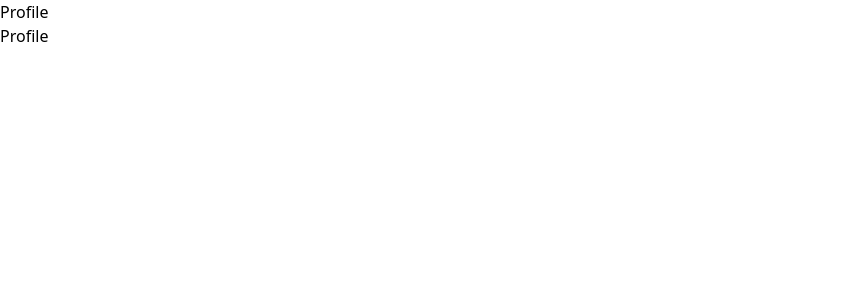
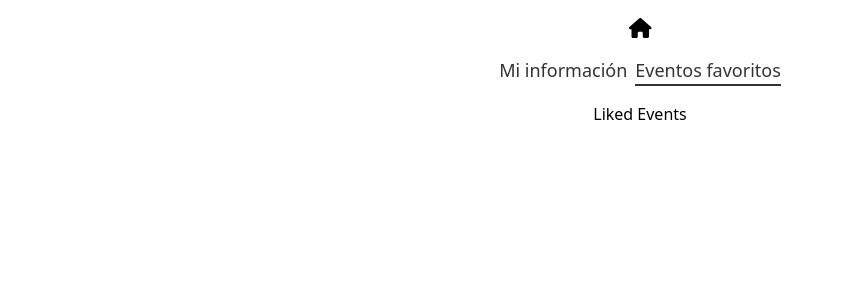
Before and after one commit to m4x1-VF/ticketmaster-events, a React (Vite) app: page /profile/liked-events in a window 1280 px wide. Shown: the top 300 px of the page, without its empty margins (0-843 px from the left). Built offline with nearby package versions, Linux system fonts and the light colour scheme.

Commit message:
Implementación de Tabs

```diff
--- a/package.json
+++ b/package.json
@@ -10,6 +10,10 @@
     "preview": "vite preview"
   },
   "dependencies": {
+    "@fortawesome/fontawesome-svg-core": "^6.4.2",
+    "@fortawesome/free-brands-svg-icons": "^6.4.2",
+    "@fortawesome/free-regular-svg-icons": "^6.4.2",
+    "@fortawesome/free-solid-svg-icons": "^6.4.2",
     "date-fns": "^2.30.0",
     "react": "^18.2.0",
     "react-dom": "^18.2.0",
--- a/src/components/Navbar/index.jsx
+++ b/src/components/Navbar/index.jsx
@@ -1,4 +1,8 @@
+import { faUser } from "@fortawesome/free-solid-svg-icons";
+import { FontAwesomeIcon } from "@fortawesome/react-fontawesome";
+
 import { useState } from "react";
+import { Link } from "react-router-dom";
 
 const Navbar = ({ onSearch }) => {
   const [search, setSearch] = useState("");
@@ -25,6 +29,14 @@ const Navbar = ({ onSearch }) => {
           value={search}
           className="text-[16px] py-[6px] px-[12px] rounded  w-[200px]"
         />
+        <Link to="/profile/my-info">
+          <FontAwesomeIcon
+            icon={faUser}
+            size="lg"
+            style={{ color: "#000000" }}
+            className="ml-10"
+          />
+        </Link>
       </div>
     </div>
   );
--- a/src/routes/index.jsx
+++ b/src/routes/index.jsx
@@ -3,6 +3,8 @@ import Home from "../views/Home";
 import Detail from "../views/Details";
 import Error404 from "../views/Error404";
 import Profile from "../views/Profile";
+import MyInfo from "../views/Profile/components/MyInfo";
+import LikedEvents from "../views/Profile/components/LikedEvents";
 
 const router = createBrowserRouter([
   {
@@ -20,11 +22,11 @@ const router = createBrowserRouter([
     children: [
       {
         path: "my-info",
-        element: <Profile />,
+        element: <MyInfo />,
       },
       {
         path: "liked-events",
-        element: <Profile />,
+        element: <LikedEvents />,
       },
     ],
   },
--- /dev/null
+++ b/src/views/Profile/components/LikedEvents/index.jsx
@@ -0,0 +1,8 @@
+const LikedEvents = () => {
+  return (
+    <div className="flex flex-col justify-center items-center">
+      <h2>Liked Events</h2>
+    </div>
+  );
+};
+export default LikedEvents;
--- /dev/null
+++ b/src/views/Profile/components/MyInfo/index.jsx
@@ -0,0 +1,8 @@
+const MyInfo = () => {
+  return (
+    <div className="flex flex-col justify-center items-center">
+      <h2>My Info</h2>
+    </div>
+  );
+};
+export default MyInfo;
--- a/src/views/Profile/index.jsx
+++ b/src/views/Profile/index.jsx
@@ -1,9 +1,50 @@
-import { Outlet } from "react-router-dom";
+import { FontAwesomeIcon } from "@fortawesome/react-fontawesome";
+import { faHouse } from "@fortawesome/free-solid-svg-icons";
+import { Link, Outlet, useLocation, useNavigate } from "react-router-dom";
 
 const Profile = () => {
+  const { pathname } = useLocation();
+  const navigate = useNavigate();
+
+  const handleTabClick = (tab) => {
+    navigate(`/profile/${tab}`);
+  };
+
   return (
-    <div>
-      <h2>Profile</h2>
+    <div className="flex flex-col justify-center items-center mt-4">
+      <Link to="/">
+        <FontAwesomeIcon
+          icon={faHouse}
+          size="lg"
+          style={{ color: "#000000" }}
+        />
+      </Link>
+      <div className="flex flex-row  justify-center my-4 gap-2">
+        <span
+          className={`${
+            pathname.includes("my-info")
+              ? "border-black border-b-2 font-medium"
+              : ""
+          } ${"text-lg cursor-pointer hover: opacity-80 transition ease delay-75"}`}
+          onClick={() => {
+            handleTabClick("my-info");
+          }}
+        >
+          Mi información
+        </span>
+        <span
+          className={`${
+            pathname.includes("liked-events")
+              ? "border-black border-b-2 cursor-pointer font-medium"
+              : "cursor-pointer"
+          } ${"text-lg cursor-pointer hover: opacity-80 transition ease delay-75"}`}
+          onClick={() => {
+            handleTabClick("liked-events");
+          }}
+        >
+          Eventos favoritos
+        </span>
+      </div>
       <Outlet />
     </div>
   );
```
Also changed, not shown: 1 other file (tests, documents, lock files or other folders).
